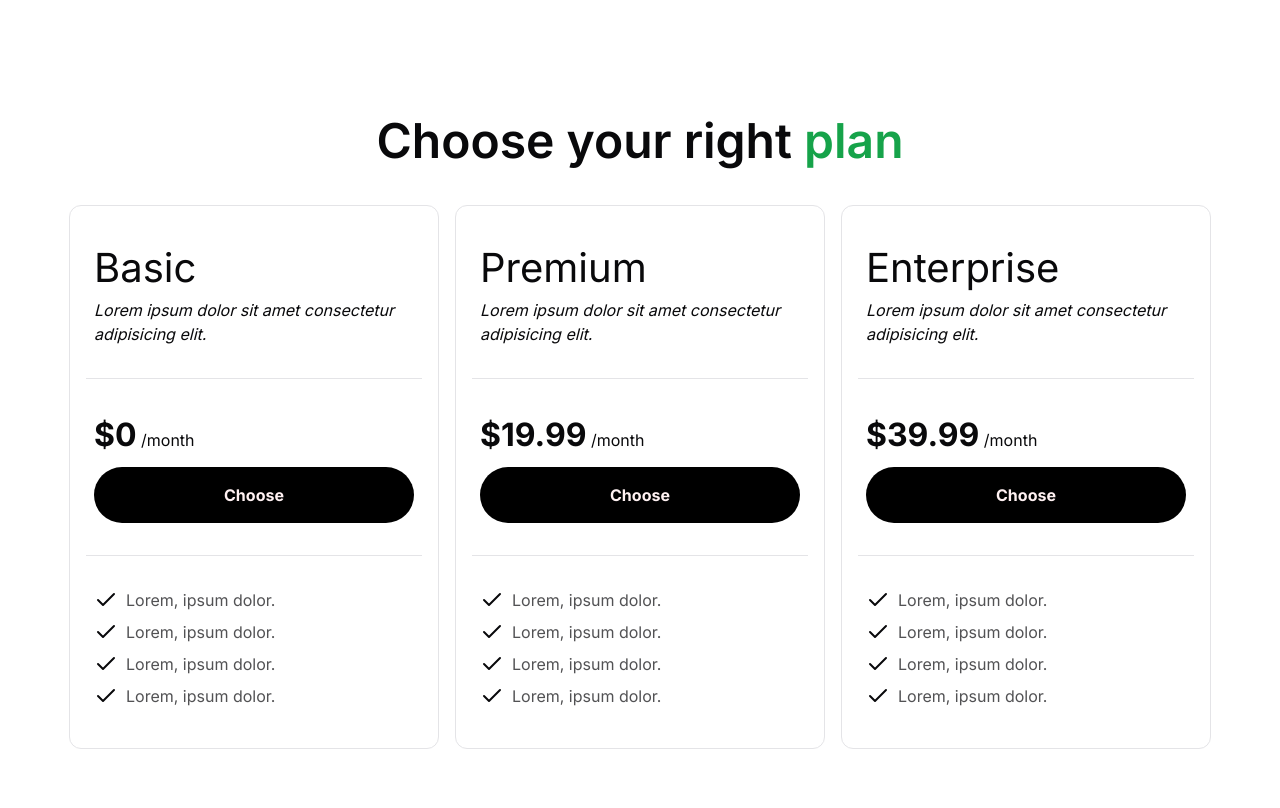
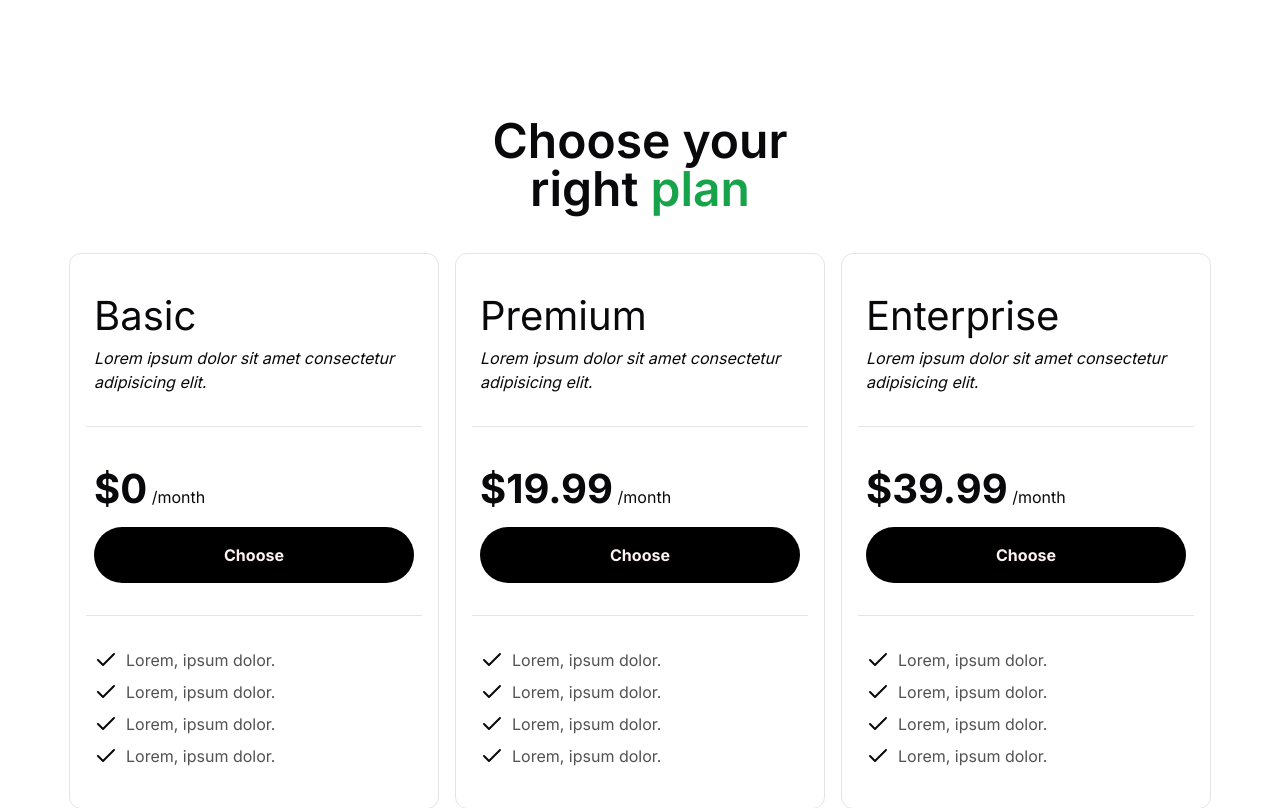
Before and after one commit to SebastienLaurentt/MoniPost, a Next.js app: page / in a window 1280 px wide. Shown: the part 876-1684 px from the top of the page. Built offline with nearby package versions, Linux system fonts and the light colour scheme.

Commit message:
update css

```diff
--- a/components/PriceCard.tsx
+++ b/components/PriceCard.tsx
@@ -16,7 +16,7 @@ const PriceCard = ({ forfait, forfaitDescription, price }: PriceCardProps) => {
       </div>
       <div className="px-2 py-8 border-b flex flex-col gap-y-2">
         <span className="">
-          <span className="font-bold text-2xl">${price}</span> <span> /month</span>
+          <span className="font-bold text-3xl">${price}</span> <span> /month</span>
         </span>
         <Button variant="price" size="price">Choose</Button>
       </div>
--- a/components/SectionHeader.tsx
+++ b/components/SectionHeader.tsx
@@ -12,7 +12,7 @@ const SectionHeader: React.FC<SectionHeaderProps> = ({
   titleDescription,
 }) => {
   return (
-    <div className="mb-4 flex flex-col items-center text-center md:mb-8 font-bold ">
+    <div className="mb-8 flex flex-col items-center  text-center md:mb-8 font-bold w-[300px] md:w-[340px] lg:w-[410px] mx-auto ">
       <h2>
         <span>{title}</span>{" "}
         <span className="text-primary">{titleHighlight}</span>
```
